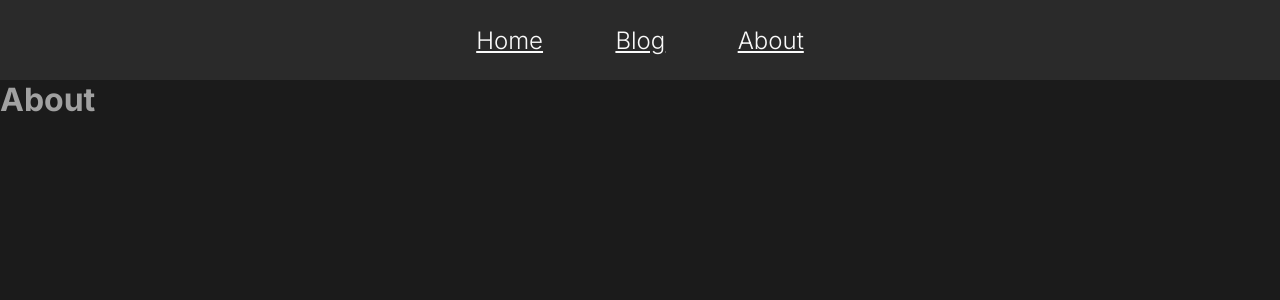
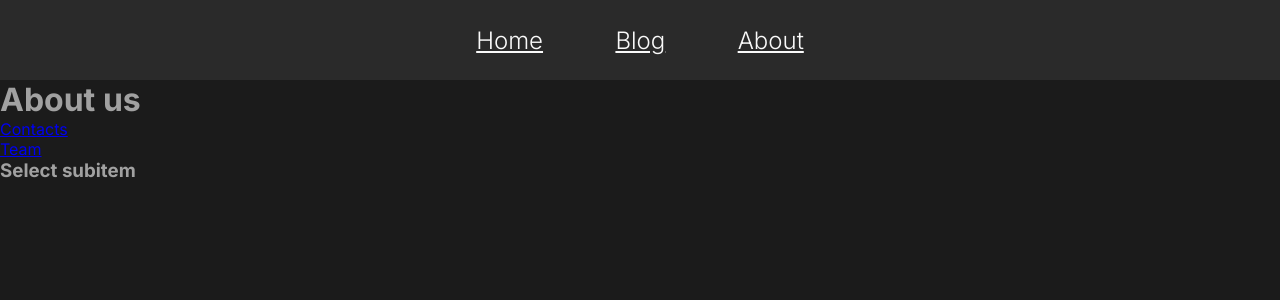
Before and after one commit to Yurii108/next-blog-app, a Next.js app: page /about in a window 1280 px wide. Shown: the top 300 px of the page. Built offline with nearby package versions, Linux system fonts and the light colour scheme.

Commit message:
feat: add about page

```diff
--- /dev/null
+++ b/app/about/contacts/page.tsx
@@ -0,0 +1,3 @@
+export default function Contacts() {
+  return <h1>Contacts page</h1>;
+}
--- /dev/null
+++ b/app/about/layout.tsx
@@ -0,0 +1,22 @@
+import Link from "next/link";
+
+export default function AboutLayout({
+  children,
+}: {
+  children: React.ReactNode;
+}) {
+  return (
+    <div>
+      <h1>About us</h1>
+      <ul>
+        <li>
+          <Link href="/about/contacts">Contacts</Link>
+        </li>
+        <li>
+          <Link href="/about/team">Team</Link>
+        </li>
+      </ul>
+      {children}
+    </div>
+  );
+}
--- a/app/about/page.tsx
+++ b/app/about/page.tsx
@@ -1,9 +1,9 @@
-import type { Metadata } from "next";
+import { Metadata } from "next";
 
 export const metadata: Metadata = {
-  title: "About",
+  title: "About | Next App",
 };
 
 export default function About() {
-  return <h1>About</h1>;
+  return <h3>Select subitem</h3>;
 }
--- /dev/null
+++ b/app/about/team/page.tsx
@@ -0,0 +1,3 @@
+export default function Team() {
+  return <h1>Team page</h1>;
+}
```
